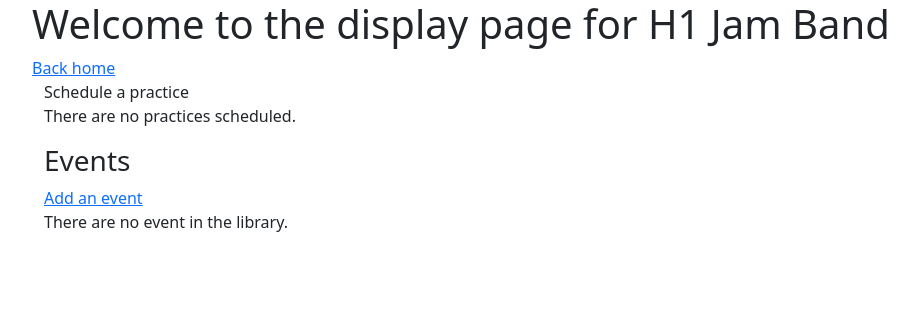
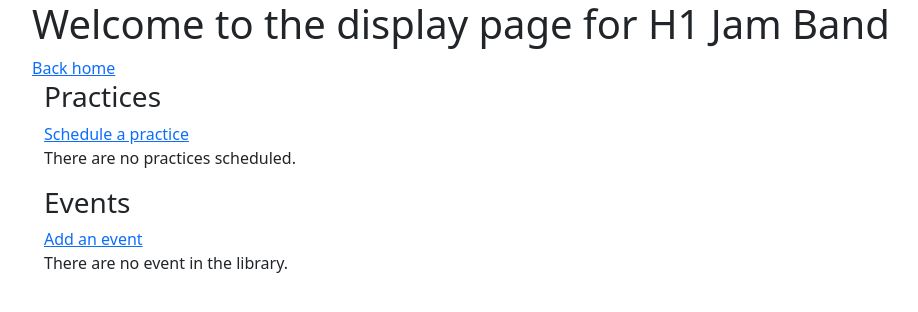
Before and after one commit to TZBAvyy/JamBandWebApp, a Django app: page /display/ in a window 1280 px wide. Shown: the top 312 px of the page, without its empty margins (50-968 px from the left). Run offline with Django 5.2, Linux system fonts and the light colour scheme; the visitor is signed in with stand-in values (Sample User, id 1); data that the repository does not hold is empty; some libraries are stand-ins or nearby versions.

Commit message:
Fixed missing apros

```diff
--- a/display/templates/display/main.html
+++ b/display/templates/display/main.html
@@ -15,7 +15,7 @@
 <a href="{% url 'home:home' %}">Back home</a>
 
 <div class="container-fluid">
-    <div class="row>
+    <div class="row">
     <h3>Practices</h3>
     <a href="{% url 'display:practice_create' %}">Schedule a practice</a>
     {% if practice_list %}
```
